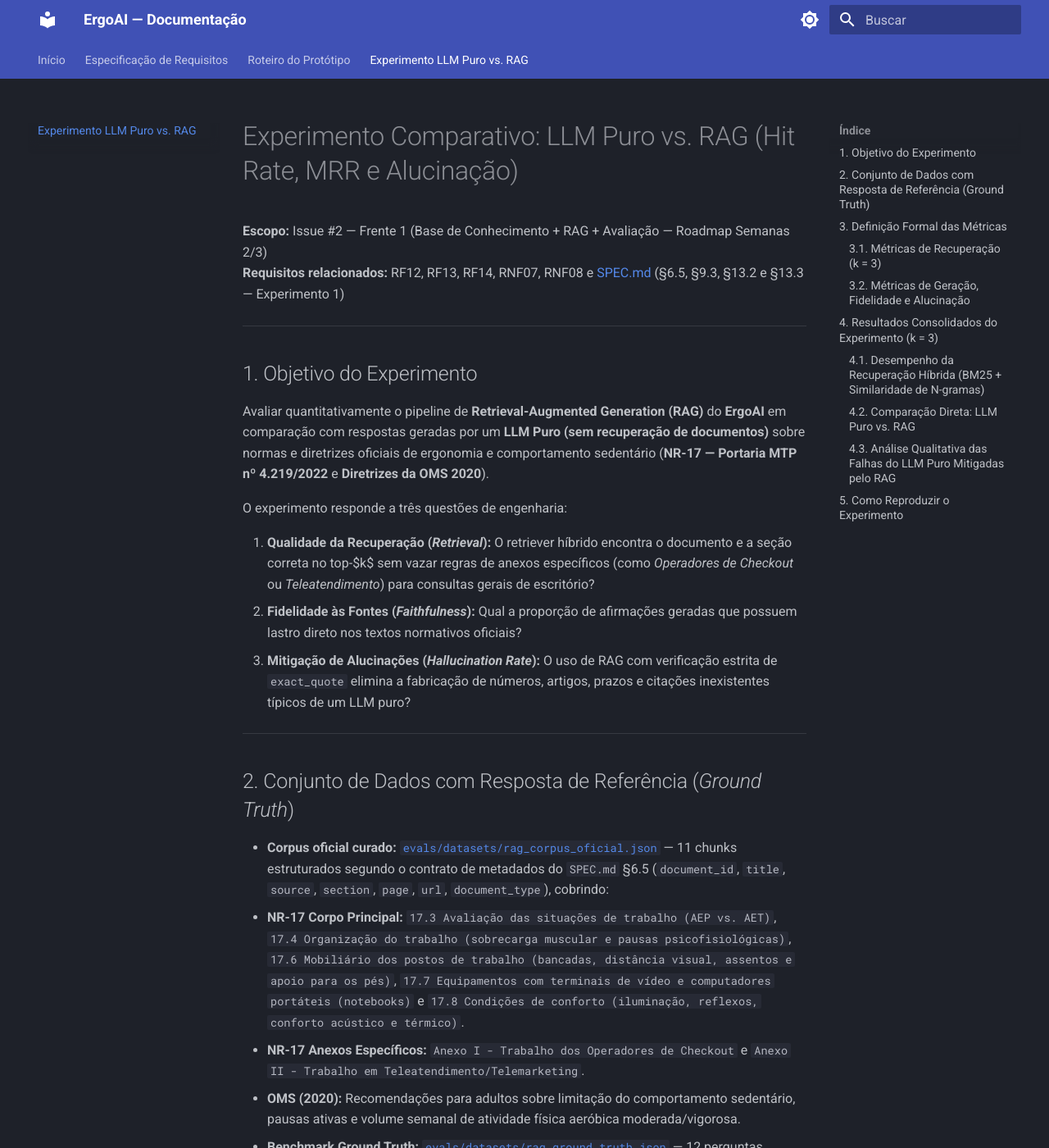
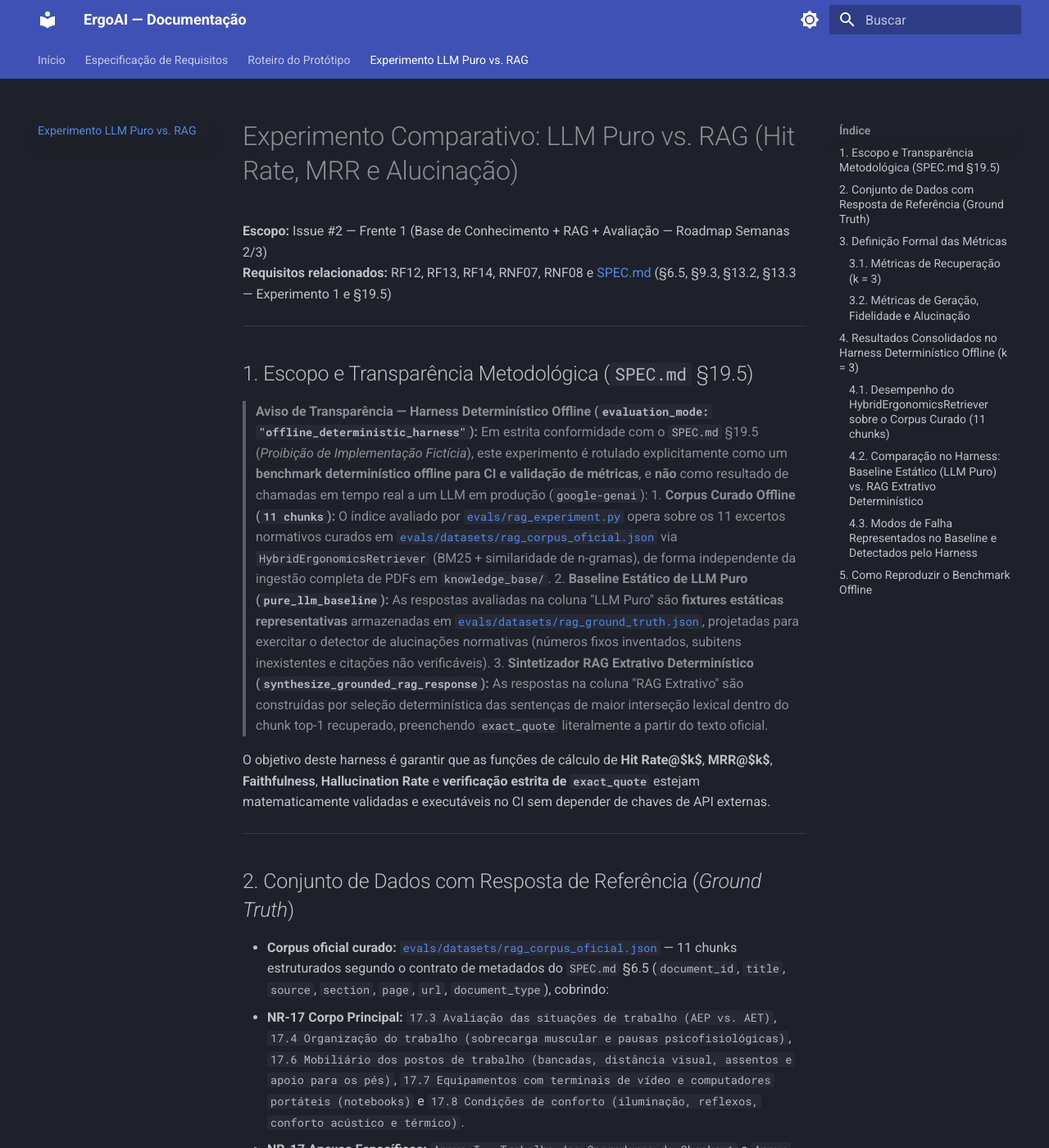
Before and after one commit to unb-Sistemas-de-Machine-learning/Challenge2_inimigos_do_prompt, an MkDocs documentation site: the page built from docs/experimento-llm-vs-rag.md, in a window 1280 px wide and 1400 px high. Shown: the whole window at 82% size. Built offline with MkDocs 1.6.1 and Material for MkDocs 9.7.7, drawn with Linux system fonts in a browser that asks for light colours; some of the changed text lies outside the part shown.

Commit message:
docs(evals): explicita escopo de harness deterministico offline e baseline estatico no experimento RAG (#2)

````diff
--- a/docs/experimento-llm-vs-rag.md
+++ b/docs/experimento-llm-vs-rag.md
@@ -1,19 +1,19 @@
 # Experimento Comparativo: LLM Puro vs. RAG (Hit Rate, MRR e Alucinação)
 
 **Escopo:** Issue #2 — Frente 1 (Base de Conhecimento + RAG + Avaliação — Roadmap Semanas 2/3)
-**Requisitos relacionados:** RF12, RF13, RF14, RNF07, RNF08 e [SPEC.md](../SPEC.md) (§6.5, §9.3, §13.2 e §13.3 — Experimento 1)
+**Requisitos relacionados:** RF12, RF13, RF14, RNF07, RNF08 e [SPEC.md](../SPEC.md) (§6.5, §9.3, §13.2, §13.3 — Experimento 1 e §19.5)
 
 ---
 
-## 1. Objetivo do Experimento
+## 1. Escopo e Transparência Metodológica (`SPEC.md` §19.5)
 
-Avaliar quantitativamente o pipeline de **Retrieval-Augmented Generation (RAG)** do **ErgoAI** em comparação com respostas geradas por um **LLM Puro (sem recuperação de documentos)** sobre normas e diretrizes oficiais de ergonomia e comportamento sedentário (**NR-17 — Portaria MTP nº 4.219/2022** e **Diretrizes da OMS 2020**).
+> **Aviso de Transparência — Harness Determinístico Offline (`evaluation_mode: "offline_deterministic_harness"`):**
+> Em estrita conformidade com o `SPEC.md` §19.5 (*Proibição de Implementação Fictícia*), este experimento é rotulado explicitamente como um **benchmark determinístico offline para CI e validação de métricas**, e **não** como resultado de chamadas em tempo real a um LLM em produção (`google-genai`):
+> 1. **Corpus Curado Offline (`11 chunks`):** O índice avaliado por [`evals/rag_experiment.py`](../evals/rag_experiment.py) opera sobre os 11 excertos normativos curados em [`evals/datasets/rag_corpus_oficial.json`](../evals/datasets/rag_corpus_oficial.json) via `HybridErgonomicsRetriever` (BM25 + similaridade de n-gramas), de forma independente da ingestão completa de PDFs em `knowledge_base/`.
+> 2. **Baseline Estático de LLM Puro (`pure_llm_baseline`):** As respostas avaliadas na coluna "LLM Puro" são **fixtures estáticas representativas** armazenadas em [`evals/datasets/rag_ground_truth.json`](../evals/datasets/rag_ground_truth.json), projetadas para exercitar o detector de alucinações normativas (números fixos inventados, subitens inexistentes e citações não verificáveis).
+> 3. **Sintetizador RAG Extrativo Determinístico (`synthesize_grounded_rag_response`):** As respostas na coluna "RAG Extrativo" são construídas por seleção determinística das sentenças de maior interseção lexical dentro do chunk top-1 recuperado, preenchendo `exact_quote` literalmente a partir do texto oficial.
 
-O experimento responde a três questões de engenharia:
-
-1. **Qualidade da Recuperação (*Retrieval*):** O retriever híbrido encontra o documento e a seção correta no top-$k$ sem vazar regras de anexos específicos (como *Operadores de Checkout* ou *Teleatendimento*) para consultas gerais de escritório?
-2. **Fidelidade às Fontes (*Faithfulness*):** Qual a proporção de afirmações geradas que possuem lastro direto nos textos normativos oficiais?
-3. **Mitigação de Alucinações (*Hallucination Rate*):** O uso de RAG com verificação estrita de `exact_quote` elimina a fabricação de números, artigos, prazos e citações inexistentes típicos de um LLM puro?
+O objetivo deste harness é garantir que as funções de cálculo de **Hit Rate@$k$**, **MRR@$k$**, **Faithfulness**, **Hallucination Rate** e **verificação estrita de `exact_quote`** estejam matematicamente validadas e executáveis no CI sem depender de chaves de API externas.
 
 ---
 
@@ -29,7 +29,7 @@ O experimento responde a três questões de engenharia:
   - `forbidden_sections`: seções que configuram falso positivo por vazamento de escopo;
   - `reference_answer`: resposta padrão-ouro redigida a partir do texto normativo;
   - `required_concepts`: conceitos-chave obrigatórios na resposta;
-  - `pure_llm_baseline`: resposta representativa de LLM sem acesso ao índice (contendo afirmações plausíveis porém não fundamentadas ou citações fabricadas, como medidas fixas em centímetros/graus ou artigos inexistentes na NR-17).
+  - `pure_llm_baseline`: fixture estática de controle contendo desvios típicos de geração sem recuperação (como medidas fixas em centímetros/graus ou artigos inexistentes na NR-17).
 
 ---
 
@@ -64,9 +64,9 @@ Cada resposta avaliada é decomposta em afirmações atômicas (*claims*) e cita
 
 ---
 
-## 4. Resultados Consolidados do Experimento (`k = 3`)
+## 4. Resultados Consolidados no Harness Determinístico Offline (`k = 3`)
 
-### 4.1. Desempenho da Recuperação Híbrida (BM25 + Similaridade de N-gramas)
+### 4.1. Desempenho do `HybridErgonomicsRetriever` sobre o Corpus Curado (11 chunks)
 
 | Métrica de Recuperação | Resultado (`k = 3`) | Meta / Critério |
 | :--- | :---: | :---: |
@@ -74,13 +74,13 @@ Cada resposta avaliada é decomposta em afirmações atômicas (*claims*) e cita
 | **MRR@3 (Mean Reciprocal Rank)** | **1.0000 (100,0%)** | $\ge 0.80$ |
 | **Precision@3** | **0.4444 (44,4%)** | Top-1 relevante em 12/12 consultas |
 | **F1@3** | **0.6154 (61,5%)** | Harmônica entre Precision@3 e Hit Rate@3 |
-| **Vazamento de Anexo Proibido (Consultas)** | **0.0000 (0,0%)** | $0\%$ no top-1; controle de escopo ativo |
+| **Vazamento de Anexo Proibido (Consultas)** | **0.0000 (0,0%)** | $0\%$ no top-3; controle de escopo ativo |
 
 > **Observação sobre Precision@3:** Como cada seção normativa no corpus curado possui entre 1 e 2 chunks dedicados e sempre avaliamos $k = 3$ chunks retornados por consulta, o limite matemático superior de `Precision@3` quando há apenas 1 chunk relevante para a seção é $1/3 \approx 0.3333$ (ou $2/3 \approx 0.6667$ quando há 2 chunks). O **MRR@3 = 1.0000** confirma que o chunk correto ocupou a **1ª posição (Top-1)** em todas as 12 consultas do benchmark.
 
-### 4.2. Comparação Direta: LLM Puro vs. RAG
+### 4.2. Comparação no Harness: Baseline Estático (LLM Puro) vs. RAG Extrativo Determinístico
 
-| Dimensão / Métrica | LLM Puro (Sem RAG) | Pipeline RAG (ErgoAI) | Ganho / Redução ($\Delta$) |
+| Dimensão / Métrica | Baseline Estático (`pure_llm_baseline`) | RAG Extrativo Determinístico | Diferença Medida pelo Avaliador ($\Delta$) |
 | :--- | :---: | :---: | :---: |
 | **Fidelidade às Fontes (*Faithfulness*)** | `0.2639` (26,4%) | **`1.0000` (100,0%)** | **`+0.7361` (+73,6 p.p.)** |
 | **Taxa Média de Alucinação (por asserção)** | `0.7361` (73,6%) | **`0.0000` (0,0%)** | **`-0.7361` (-73,6 p.p.)** |
@@ -88,20 +88,20 @@ Cada resposta avaliada é decomposta em afirmações atômicas (*claims*) e cita
 | **Citações Literais Verificadas (`exact_quote`)** | `0.0000` (0,0%) | **`1.0000` (100,0%)** | **`+1.0000` (+100,0 p.p.)** |
 | **Cobertura de Conceitos (*Ground Truth*)** | `0.2764` (27,6%) | **`0.8070` (80,7%)** | **`+0.5306` (+53,1 p.p.)** |
 
-### 4.3. Análise Qualitativa das Falhas do LLM Puro Mitigadas pelo RAG
+### 4.3. Modos de Falha Representados no Baseline e Detectados pelo Harness
 
-1. **Fabricação de parâmetros numéricos inexistentes na NR-17:** Em perguntas sobre distância de monitor (`gt-01`), altura de mesa (`gt-03`) e iluminância (`gt-07`), o LLM puro frequentemente mistura regras populares de internet com a NR-17, afirmando que a norma exige valores fixos (como *"72 cm exatos"*, *"mesa fixa de 75 cm"* ou *"750 lux obrigatórios"*), enquanto a NR-17 atual trabalha com compatibilidade antropométrica, prevenção de reflexos e avaliação ergonômica.
-2. **Alucinação de subitens e artigos:** Em `gt-01`, `gt-02` e `gt-08`, o LLM puro cita subitens inexistentes (`17.9.4.2`, `Artigo 45`, `17.3.9`). O pipeline RAG elimina esse erro ao restringir a resposta exclusivamente aos metadados e `exact_quote` extraídos dos chunks recuperados.
-3. **Confusão entre regras gerais de escritório e anexos específicos:** Sem recuperação contextualizada por seção, modelos puros aplicam pausas específicas de *Teleatendimento* (Anexo II — duas pausas de 10 minutos para jornada de 6h) a qualquer trabalhador de escritório (`gt-06`).
+1. **Fabricação de parâmetros numéricos inexistentes na NR-17:** Nas fixtures sobre distância de monitor (`gt-01`), altura de mesa (`gt-03`) e iluminância (`gt-07`), o baseline de controle contém valores fixos inventados (*"72 cm exatos"*, *"mesa fixa de 75 cm"*, *"750 lux obrigatórios"*), confirmando que `is_claim_supported_by_texts` rejeita números ausentes da norma.
+2. **Alucinação de subitens e artigos:** Em `gt-01`, `gt-02` e `gt-08`, as citações fabricadas (`17.9.4.2`, `Artigo 45`, `17.3.9`) são integralmente barradas por `verify_exact_quote_in_corpus`.
+3. **Confusão entre regras gerais de escritório e anexos específicos:** Em `gt-06`, o controle de escopo impede que pausas específicas de *Teleatendimento* (Anexo II) vazem para consultas de escritório geral.
 
 ---
 
-## 5. Como Reproduzir o Experimento
+## 5. Como Reproduzir o Benchmark Offline
 
 A partir da raiz do repositório:
 
 ```bash
-# Executar o experimento comparativo e salvar o relatório completo em JSON
+# Executar o harness comparativo determinístico e salvar o relatório em JSON
 python -m evals.rag_experiment --k 3 --out evals/results/rag_vs_llm_report.json
 
 # Executar a suíte de testes automatizados do experimento
````
Also changed, not shown: 3 other files.
